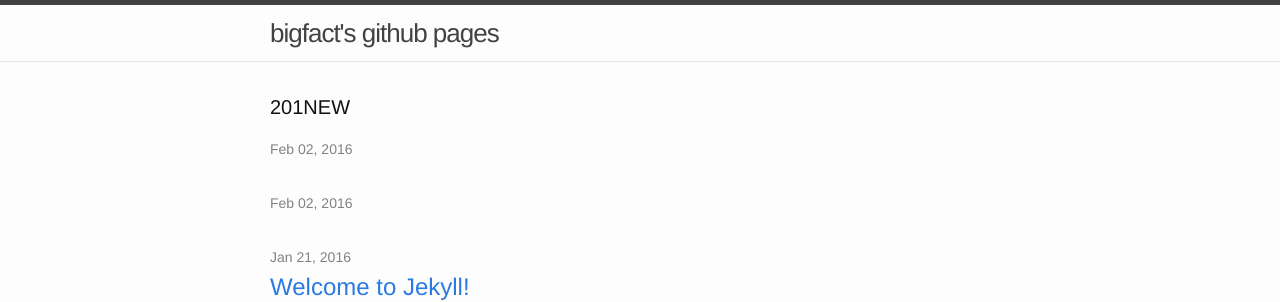
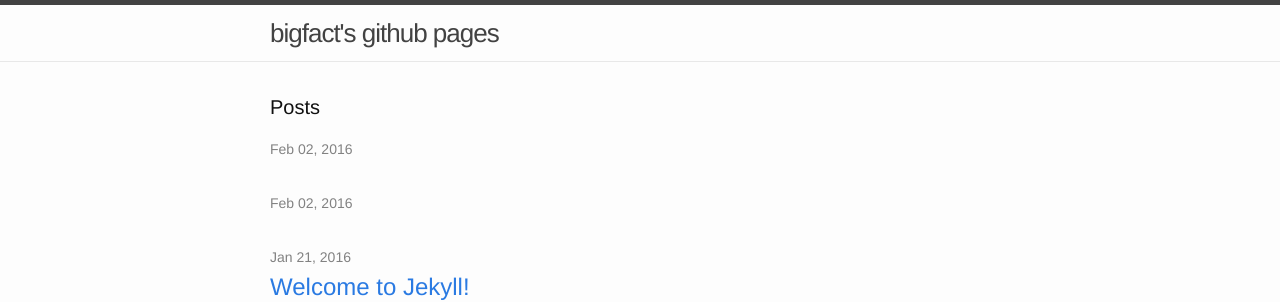
Before and after one commit to bigfact/bigfact.github.io, a Jekyll site: the page built from index.html, in a window 1280 px wide. Shown: the top 302 px of the page. Built offline with Jekyll 4.4.1, drawn with Linux system fonts in a browser that asks for light colours.

Commit message:
20160202，尝试修复bug

```diff
--- a/index.html
+++ b/index.html
@@ -4,7 +4,7 @@
 
 <div class="home">
 
-    <h1 class="page-heading">201NEW</h1>
+    <h1 class="page-heading">Posts</h1>
 
     <ul class="post-list">
         {% for post in site.posts %}
```
Also changed, not shown: _posts/2016-01-21-welcome-to-jekyll.md (+2 -2 lines), _posts/2016-02-01-20160201.md (+3 -2 lines), _posts/2016-02-02-20160202.md (+3 -2 lines).
